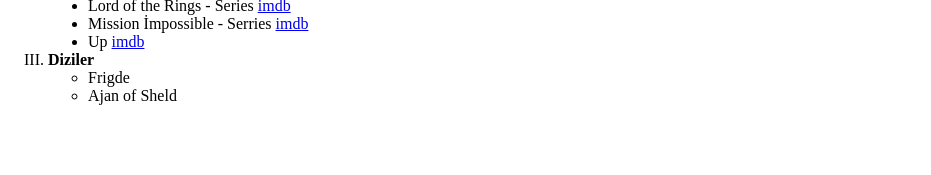
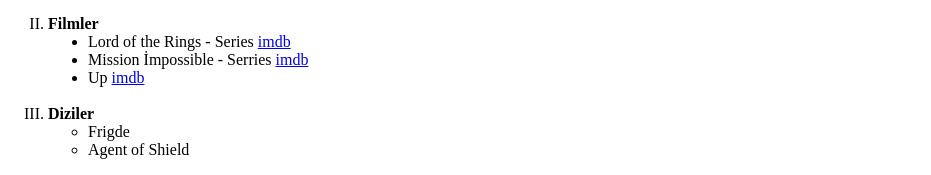
Before and after one commit to umitgenis/Denemewebsitesi1, a plain HTML site: page index.html in a window 1280 px wide. Shown: the part 1105-1280 px from the top of the page, without its empty margins (0-931 px from the left). Before the commit the page ends 1226 px from the top, so only its background shows below. Drawn offline with Linux system fonts and the light colour scheme.

Commit message:
index.html upgraded

```diff
--- a/index.html
+++ b/index.html
@@ -28,10 +28,12 @@
             <li>Mümin Sekman - Herşey Seninle Başlar
                 <a href="https://www.goodreads.com/book/show/10402479-her-ey-seninle-ba-lar">Her Şey Seninle Başlar</a>
             </li>
+            <br>
             <img src="https://i.dr.com.tr/cache/500x400-0/originals/0000000313936-1.jpg" alt="Sunay Akın - Ay Hırsızı  Kitap Kapak">
             <img src="https://i.gr-assets.com/images/S/compressed.photo.goodreads.com/books/1475878443l/43035._SX318_.jpg" alt="Jack London - Beyaz Diş Kitap Kapak">
             <img src="https://i.dr.com.tr/cache/500x400-0/originals/0000000440313-1.jpg" alt="Mümin Sekman - Herşey Seninle Başlar Kitap Kapağı ">
         </ul>
+        <br>
     </li>
     <li><strong>Filmler</strong>
         <ul style="list-style-type: initial;">
@@ -47,10 +49,11 @@
 
         </ul>
     </li>
+    <br>
     <li><strong>Diziler</strong>
         <ul style="list-style-type: symbols();">
             <li>Frigde</li>
-            <li>Ajan of Sheld</li>
+            <li>Agent of Shield</li>
 
         </ul>
     </li>
```
